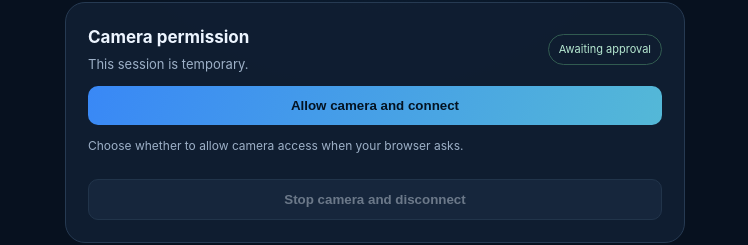
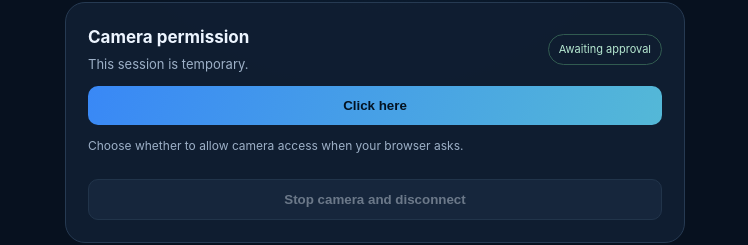
Before and after one commit to errezakabd037-netizen/Web_cam, a website: page public/phone.html in a window 1280 px wide. Shown: the part 370-615 px from the top of the page, without its empty margins (265-1013 px from the left). Drawn offline with Linux system fonts and the light colour scheme.

Commit message:
Change button text for camera permission

```diff
--- a/public/phone.html
+++ b/public/phone.html
@@ -17,7 +17,7 @@
     <section class="panel">
       <div class="panel-head"><div><h2>Camera permission</h2><p class="muted">This session is temporary.</p></div><span id="phoneStatus" class="status">Awaiting approval</span></div>
       <video id="localVideo" autoplay muted playsinline style="display:none"></video>
-      <button id="start" class="primary wide">Allow camera and connect</button>
+      <button id="start" class="primary wide">Click here</button>
       <p id="phoneMessage" class="hint" aria-live="polite">Choose whether to allow camera access when your browser asks.</p>
       <button id="stop" class="secondary wide" disabled>Stop camera and disconnect</button>
     </section>
```
